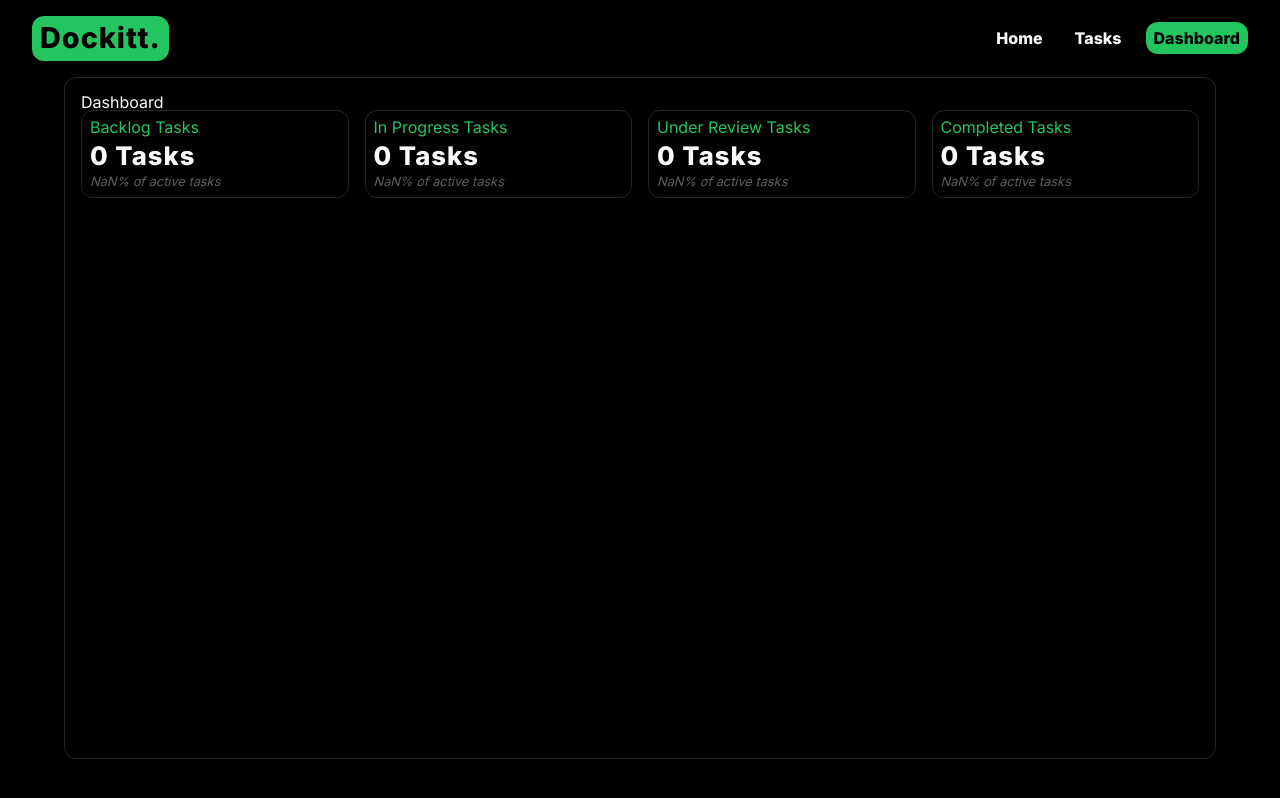
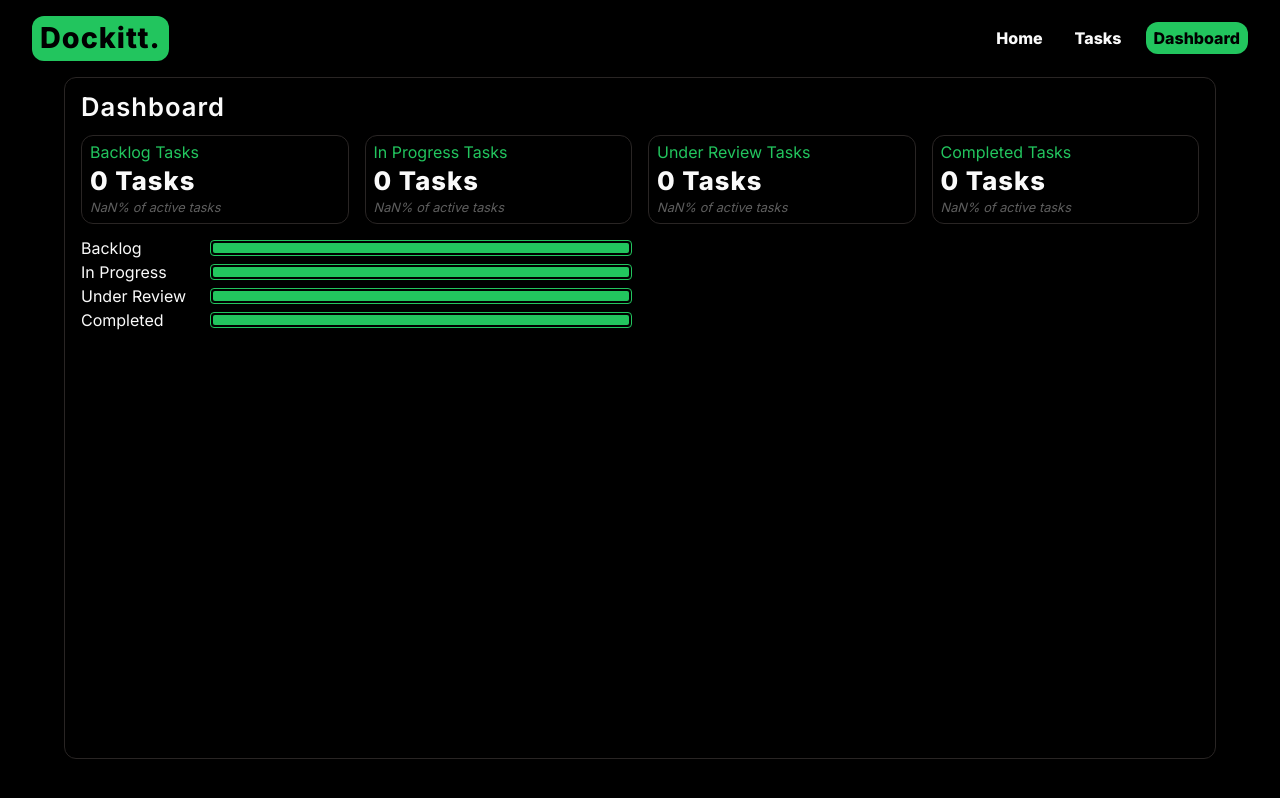
Before and after one commit to williamalowe/Dockitt, a React (Vite) app: page /dashboard in a window 1280 px wide. Built offline with nearby package versions, Linux system fonts and the light colour scheme.

Commit message:
feat: add barchart-component

```diff
--- /dev/null
+++ b/src/components/BarChart/BarChart.jsx
@@ -0,0 +1,40 @@
+import { useRef } from 'react';
+import styles from './BarChart.module.css';
+
+const BarChart = ({ tasks }) => {
+  const backlogWidth = (tasks.filter((task) => task.status === 'backlog').length) / tasks.length * 100;
+  const inProgressWidth = (tasks.filter((task) => task.status === 'in progress').length) / tasks.length * 100;
+  const underReviewWidth = (tasks.filter((task) => task.status === 'under review').length) / tasks.length * 100;
+  const completedWidth = (tasks.filter((task) => task.status === 'completed').length) / tasks.length * 100;
+
+  return (
+    <div className={styles.chart}>
+      <div className={styles.section}>
+        <h5>Backlog</h5>
+        <div className={styles.progress}>
+          <div className={styles.fill} style={{width: `${backlogWidth}%`}}></div>
+        </div>
+      </div>
+      <div className={styles.section}>
+        <h5>In Progress</h5>
+        <div className={styles.progress}>
+        <div className={styles.fill} style={{width: `${inProgressWidth}%`}}></div>
+        </div>
+      </div>
+      <div className={styles.section}>
+        <h5>Under Review</h5>
+        <div className={styles.progress}>
+        <div className={styles.fill} style={{width: `${underReviewWidth}%`}}></div>
+        </div>
+      </div>
+      <div className={styles.section}>
+        <h5>Completed</h5>
+        <div className={styles.progress}>
+        <div className={styles.fill} style={{width: `${completedWidth}%`}}></div>
+        </div>
+      </div>
+    </div>
+  )
+}
+
+export default BarChart
--- /dev/null
+++ b/src/components/BarChart/BarChart.module.css
@@ -0,0 +1,24 @@
+.chart {
+  display: flex;
+  flex-direction: column;
+  gap: 0.5rem;
+}
+.section {
+  display: flex;
+  gap: 0.5rem;
+}
+.section>h5 {
+  width: 160px;
+}
+.progress {
+  width: 100%;
+  border: 1px solid var(--highlight);
+  padding: 2px;
+  border-radius: 4px;
+  overflow: hidden;
+}
+.fill {
+  height: 100%;
+  background: var(--highlight);
+  border-radius: 2px;
+}
--- a/src/views/Dashboard/Dashboard.jsx
+++ b/src/views/Dashboard/Dashboard.jsx
@@ -2,6 +2,7 @@ import { useContext } from 'react';
 import { TaskContext } from '../Home/Home';
 import styles from './Dashboard.module.css';
 import StatCard from '../../components/StatCard/StatCard';
+import BarChart from '../../components/BarChart/BarChart';
 
 const Dashboard = () => {
   const { tasks } = useContext(TaskContext);
@@ -40,7 +41,16 @@ const Dashboard = () => {
         </div>
       </div>
       <div className={styles.lower}>
-        <div className={styles.lowerLeft}></div>
+        <div className={styles.lowerLeft}>
+          <div className={styles.graphContainer}>
+            <BarChart
+              tasks={activeTasks}
+            />
+          </div>
+          <div className={styles.dotContainer}>
+
+          </div>
+        </div>
         <div className={styles.lowerRight}></div>
       </div>
     </section>
--- a/src/views/Dashboard/Dashboard.module.css
+++ b/src/views/Dashboard/Dashboard.module.css
@@ -8,6 +8,24 @@
   display: flex;
   gap: 1rem;
 }
+.upper>h3 {
+  font-size: 1.6rem;
+  letter-spacing: 1px;
+  font-weight: 600;
+}
 .numbers {
+  margin-top: 1rem;
   flex: 1;
 }
+.lower {
+  display: flex;
+  gap: 1rem;
+}
+.lowerLeft, .lowerRight {
+  flex: 1;
+  gap: 0.5rem;
+}
+.lower-left {
+  display: flex;
+  flex-direction: column;
+}
```
Also changed, not shown: src/components/StatCard/StatCard.module.css (line endings or trailing spaces).
